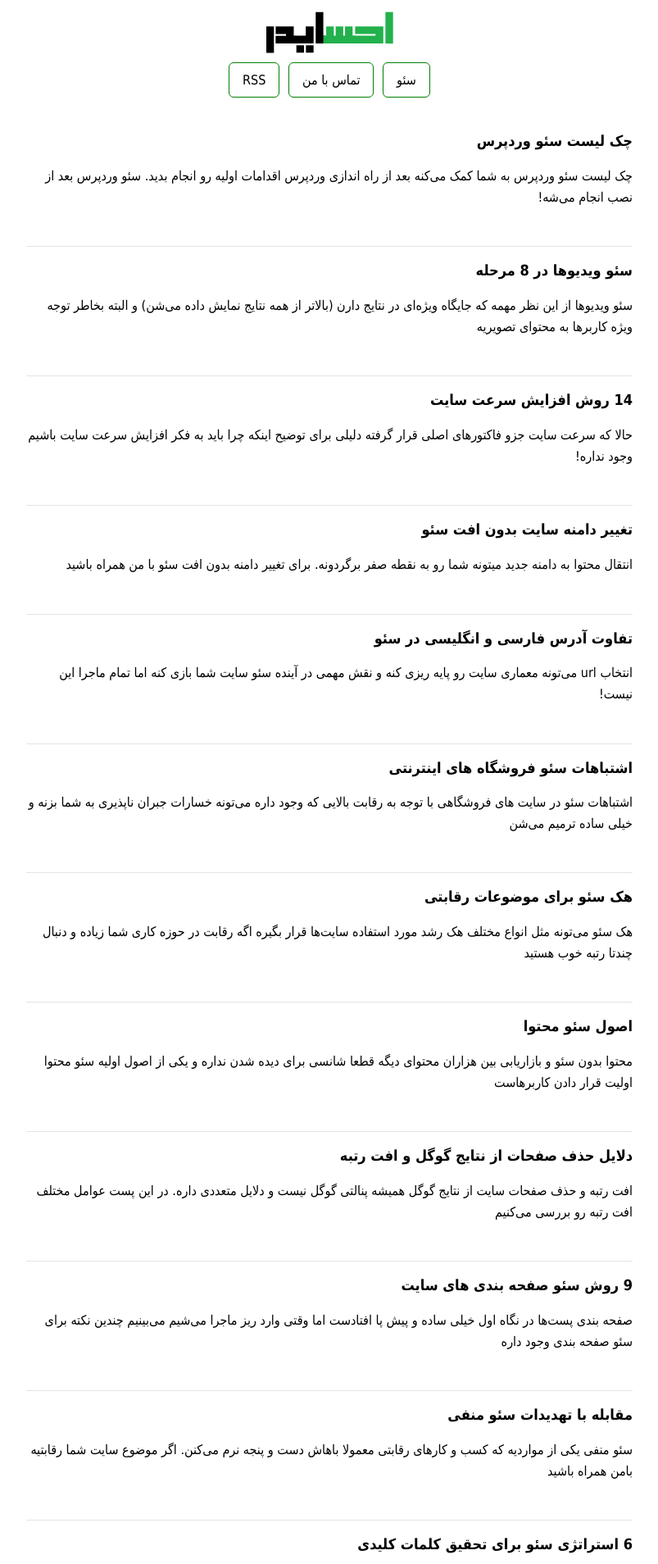
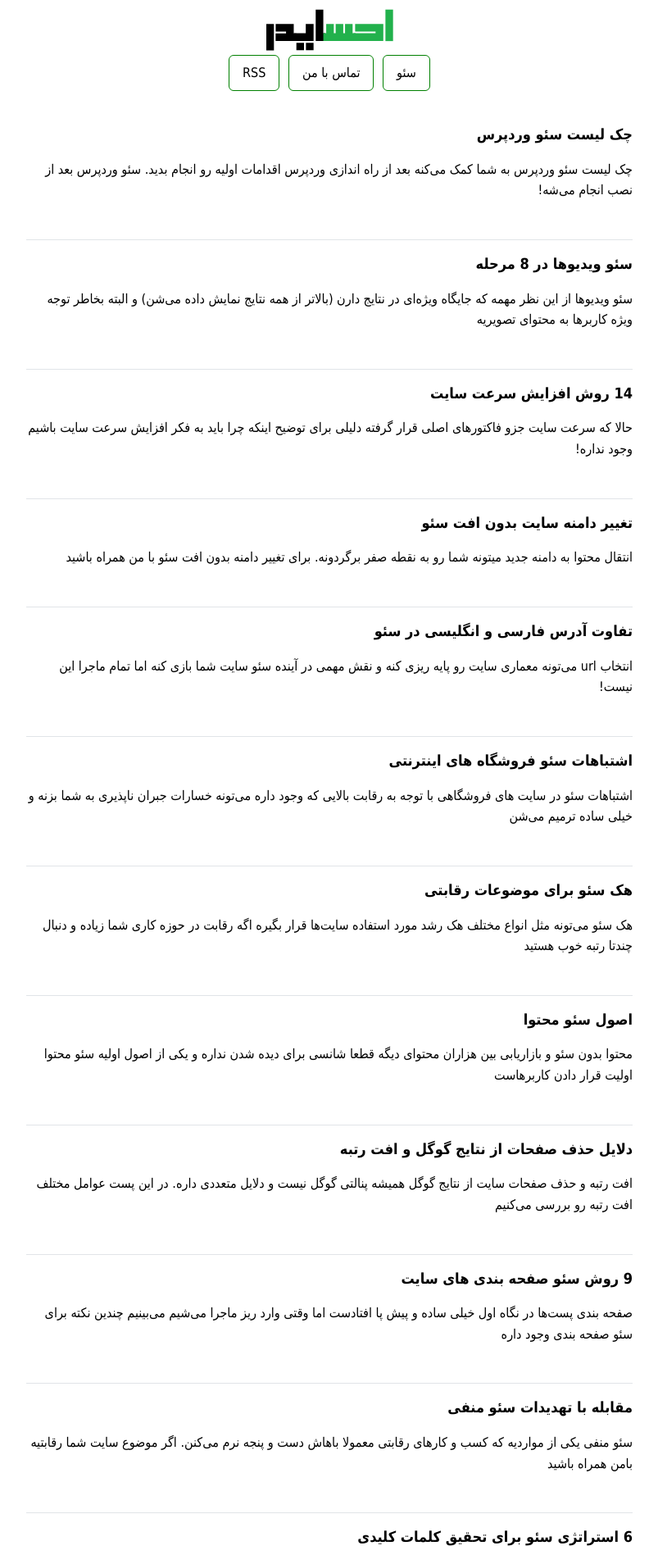
Before and after one commit to darkblog/darkblog.github.io, a Jekyll site: the page built from index.html, in a window 1280 px wide. Shown: the top 1908 px of the page at 82% size, without its empty margins (238-1041 px from the left). Built offline with Jekyll 4.4.1, drawn with Linux system fonts in a browser that asks for light colours.

Commit message:
Update index.html

```diff
--- a/_layouts/index.html
+++ b/_layouts/index.html
@@ -6,7 +6,7 @@
 <title>{% if page.title %}{{ page.title }}{% else %}{{ site.name }}{% endif %}</title>
 <meta name="description" content="{% if page.excerpt %}{{ page.excerpt | strip_html | strip_newlines | truncate: 160 }}{% else %}{{ site.description }}{% endif %}">
 <link rel="canonical" href="{{ page.url | replace:'index.html','' | prepend: site.baseurl | prepend: site.url }}">
-<style>body{font:100%/1.6 Tahoma}.container{margin:16px auto;padding:0 10px;max-width:740px}h1,h2,h3,h4,h5,h6{font-size:large}p{margin:15px 0}a{color:black;text-decoration:none}ul{list-style-type:square}img{max-width:100%}video{max-width:100%}svg{max-width:100%}nav{margin-top:-15px;padding-bottom:20px}.post{padding-bottom:2em;border-bottom:1px solid #e1e4e8}blockquote{margin:1.8em 0.8em;padding:0.1em 1em;font-style:italic;direction:rtl;border-left:none;border-right:4px solid green}.center{display:block;margin:auto;text-align:center}pre{direction:ltr;border:1px solid green;border-radius:6px;padding:8px;overflow-x:auto}.button{border:1px solid green;padding:8px 16px;display:inline-block;margin:3px;border-radius:6px}hr{border: 1px solid green}</style>
+<style>body{font:100%/1.6 Tahoma}.container{margin:16px auto;padding:0 10px;max-width:740px}h1{font-size:small}h2{font-size:large}p{margin:15px 0}a{color:black;text-decoration:none}ul{list-style-type:square}img{max-width:100%}video{max-width:100%}svg{max-width:100%}nav{margin-top:-15px;padding-bottom:20px}.post{padding-bottom:2em;border-bottom:1px solid #e1e4e8}blockquote{margin:1.8em 0.8em;padding:0.1em 1em;font-style:italic;direction:rtl;border-left:none;border-right:4px solid green}.center{display:block;margin:auto;text-align:center}pre{direction:ltr;border:1px solid green;border-radius:6px;padding:8px;overflow-x:auto}.button{border:1px solid green;padding:8px 16px;display:inline-block;margin:3px;border-radius:6px}hr{border: 1px solid green}</style>
 </head>
 <body>
 <header class="center">
```
